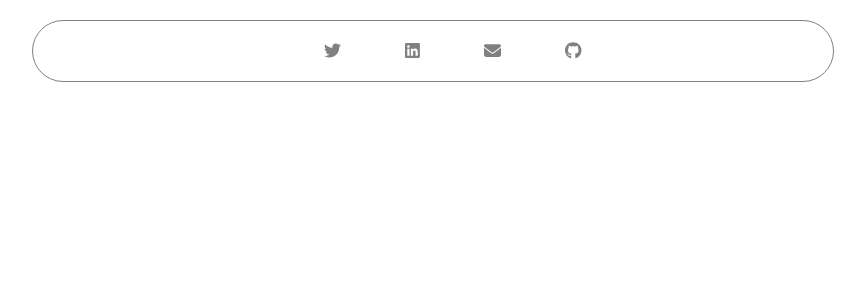
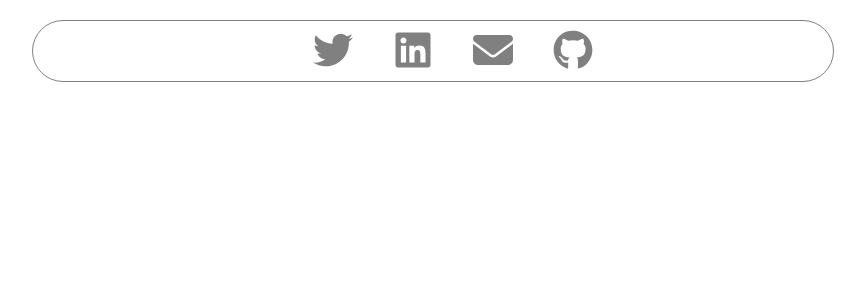
Before and after one commit to rezamohdev/my_portfolio, a React (Create React App) app: page / in a window 1280 px wide. Shown: the top 300 px of the page, without its empty margins (207-1072 px from the left). Built offline with nearby package versions, Linux system fonts and the light colour scheme.

Commit message:
update:header link

```diff
--- a/src/components/Header/Header.css
+++ b/src/components/Header/Header.css
@@ -4,7 +4,6 @@
   display: flex;
   flex-direction: row;
   justify-content: center;
-  align-items: center;
   align-items: center;
   padding: 0;
   background-color: transparent;
@@ -21,37 +20,30 @@
   text-decoration: none;
   list-style-type: none;
 }
+
 .header__link {
   position: relative;
-  margin: 0;
   cursor: pointer;
-  border-bottom: 1px solid transparent;
-  text-decoration: none;
-  list-style-type: none;
-  font-weight: 400;
-  padding: 12px;
-  width: 120px;
-  height: 120px;
-  max-height: 120px;
-  max-width: 120px;
-  border-radius: 40px;
-  overflow: hidden;
-  font-size: 17px;
   color: grey;
-  transition: 400ms linear;
+  text-align: center;
+  font-size: 20px;
+  transition: ease 300ms font-size;
+  width: 100px;
+  height: 100px;
 }
-.header__link:hover {
-  border-color: qpx solid rgb(113, 113, 113);
-  color: rgb(61, 61, 61);
-  border-radius: 40px;
-  font-size: 30px;
-  margin-bottom: 20px;
+.header__link_icon {
+  font-size: inherit;
+  width: 40px;
+  height: 40px;
+  transition: ease 300ms font-size;
+}
+.header__link:hover > .header__link_icon {
+  font-size: 45px;
+  color: black;
 }
 .header__link::after {
   position: absolute;
   content: "";
-  /* width: 100%; */
-  /* height: 1.7px; */
   right: 0;
   bottom: 0px;
   background-color: #fff;
--- a/src/components/Header/Header.js
+++ b/src/components/Header/Header.js
@@ -155,7 +155,10 @@ const Header = () => {
                 className="header__link"
                 href="#cover"
               >
-                <FontAwesomeIcon icon={faTwitter} />
+                <FontAwesomeIcon
+                  icon={faTwitter}
+                  className="header__link_icon"
+                />
               </Link>
             </li>
             <li>
@@ -169,7 +172,10 @@ const Header = () => {
                 className="header__link"
                 href="#cover"
               >
-                <FontAwesomeIcon icon={faLinkedin} />
+                <FontAwesomeIcon
+                  icon={faLinkedin}
+                  className="header__link_icon"
+                />
               </Link>
             </li>
             <li>
@@ -183,7 +189,10 @@ const Header = () => {
                 className="header__link"
                 href="#cover"
               >
-                <FontAwesomeIcon icon={faEnvelope} />
+                <FontAwesomeIcon
+                  icon={faEnvelope}
+                  className="header__link_icon"
+                />
               </Link>
             </li>
             <li>
@@ -197,7 +206,10 @@ const Header = () => {
                 className="header__link"
                 href="#cover"
               >
-                <FontAwesomeIcon icon={faGithub} />
+                <FontAwesomeIcon
+                  icon={faGithub}
+                  className="header__link_icon"
+                />
               </Link>
             </li>
           </ul>
```
